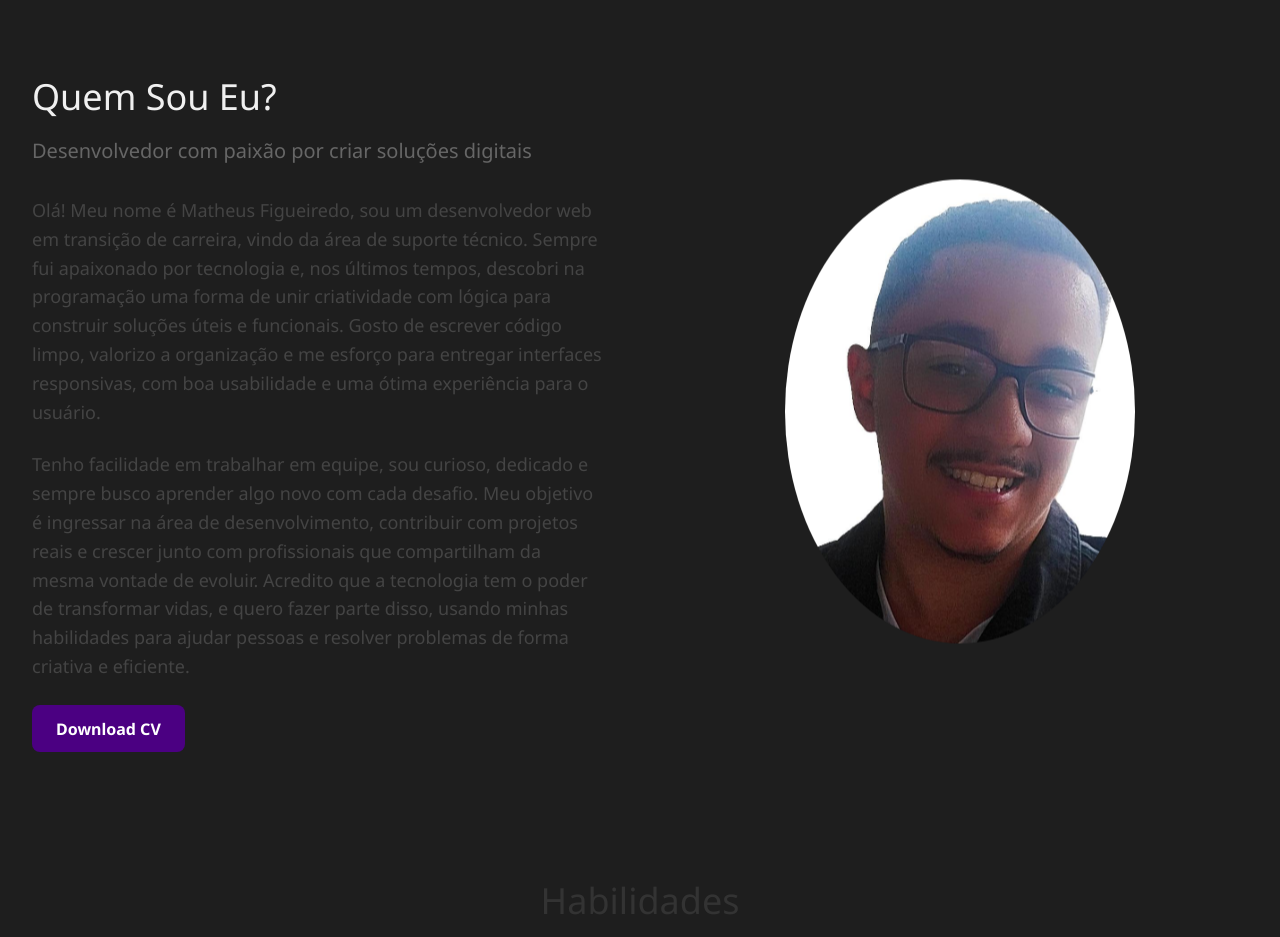
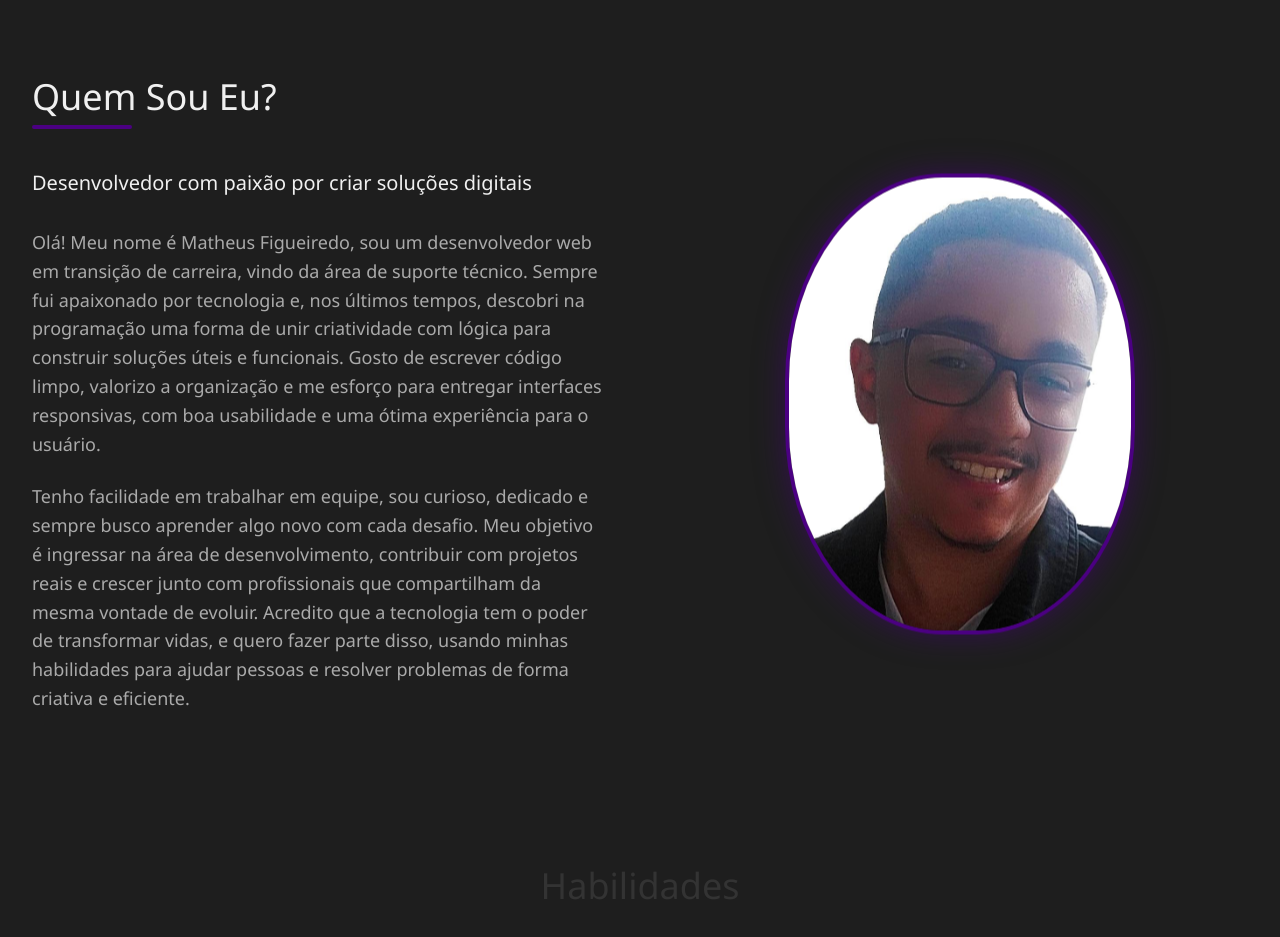
Before and after one commit to Matheus-Figueiredo-Dev/Portfolio, a React (Vite) app: page / in a window 1280 px wide. Shown: the part 760-1697 px from the top of the page. Built offline with nearby package versions, Linux system fonts and the light colour scheme; a web font is replaced by a local one.

Commit message:
Finalizando o sobre

```diff
--- a/src/sections/Home/styles.js
+++ b/src/sections/Home/styles.js
@@ -16,7 +16,7 @@ export const Title = styled.h1`
 	letter-spacing: -2px;
 
     span {
-        color: #4B0082;
+        color: ${(props) => props.theme.purple};
     }
 `;
 
@@ -24,10 +24,10 @@ export const SubTitle = styled.p`
     font-size: 20px;
 	margin-bottom: 30px;
 	max-width: 500px;
-	color: #bbb;
+	color: ${(props) => props.theme.gray};
 `;
 export const Link = styled.a`
-    background-color: #4B0082;
+    background-color: ${(props) => props.theme.purple};
     color: white;
     padding: 0.8rem 1.5rem;
     border-radius: 8px;
@@ -38,7 +38,7 @@ export const Link = styled.a`
     transition: transform 0.8s ease;
 
   &:hover {
-    background-color:#1E0331;
+    background-color: ${(props) => props.theme.darkPurple};
     transform: translateY(-5px);
   }
 `;
--- a/src/sections/Sobre/index.jsx
+++ b/src/sections/Sobre/index.jsx
@@ -1,6 +1,5 @@
 import foto from '../../assets/foto.png';
 import {
-  Button,
   Container,
   ContainerImage,
   Content,
@@ -36,9 +35,6 @@ export function Sobre() {
           quero fazer parte disso, usando minhas habilidades para ajudar pessoas
           e resolver problemas de forma criativa e eficiente.
         </Description>
-        <a href="/Matheus Figueiredo - Desenvolvedor Full Stack.pdf" download>
-          <Button>Download CV</Button>
-        </a>
       </Content>
 
       <ContainerImage>
--- a/src/sections/Sobre/styles.js
+++ b/src/sections/Sobre/styles.js
@@ -19,50 +19,61 @@ export const Content = styled.div`
 
 export const Title = styled.h2`
     font-size: 36px;
-    margin-bottom: 1rem;
+    margin-bottom: 3rem;
+    position: relative;
+
+    &::after {
+    content: "";
+    position: absolute;
+    left: 0;
+    bottom: -8px;
+    width: 100px;
+    height: 4px;
+    background-color: ${(props) => props.theme.purple};
+    border-radius: 2px;
+    }
 `;
 
 export const SubTitle = styled.h3`
     font-size: 20px;
     margin-bottom: 2rem;
-    color: #666;
+    color: ${(props) => props.theme.white};
 `;
 export const Description = styled.p`
     font-size: 18px;
     margin-bottom: 1.5rem;
     line-height: 1.6;
-    color: #444;
-`;
-
-export const Button = styled.button`
-    background-color: #4B0082;
-    color: white;
-    padding: 0.8rem 1.5rem;
-    border: none;
-    border-radius: 8px;
-    font-weight: bold;
-    font-size: 16px;
-    transition: background-color 0.3s ease;
-    transition: transform 0.8s ease;
-
-  &:hover {
-    background-color:rgb(30, 3, 49);
-    transform: translateY(-5px);
-  }
+    color: ${(props) => props.theme.gray};
 `;
 
 export const ContainerImage = styled.div`
     flex: 1;
     display: flex;
     justify-content: center;
+    position: relative;
+
+    &::before {
+    content: "";
+    position: absolute;
+    width: 300px;
+    height: 300px;
+    border-radius: 50%;
+    background: radial-gradient(circle, rgba(75,0,130,0.4), transparent);
+    top: 50%;
+    left: 50%;
+    transform: translate(-50%, -50%);
+    z-index: 0;
+  }
 `;
 
 export const Image = styled.img`
-    width: 100%;
-    max-width: 350px;
-    border-radius: 50%;
-    object-fit: cover;
-    animation: float 3s ease-in-out infinite;
+  width: 100%;
+  max-width: 350px;
+  border-radius: 45%;
+  object-fit: cover;
+  animation: float 3s ease-in-out infinite;
+  box-shadow: 0 0 30px rgba(75, 0, 130, 0.5);
+  border: 4px solid ${(props) => props.theme.purple};
 
     @keyframes float {
     0% {
```
